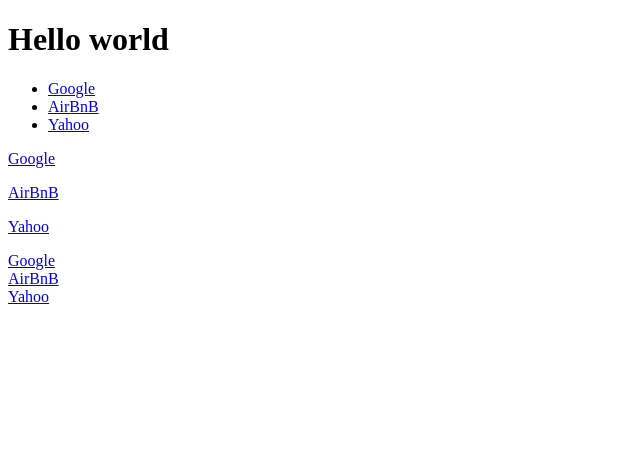
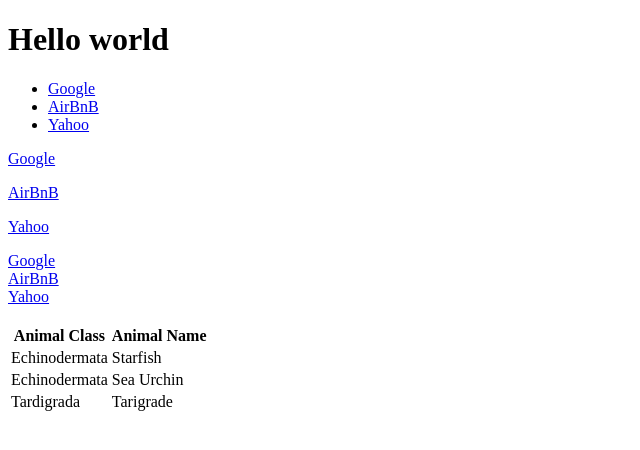
Before and after one commit to jonathanjwatson/day-3-warmup, a plain HTML site: page index.html in a window 1280 px wide. Shown: the whole page, without its empty margins (0-640 px from the left). Drawn offline with Linux system fonts and the light colour scheme.

Commit message:
added animal table

```diff
--- a/index.html
+++ b/index.html
@@ -41,5 +41,26 @@
     <a href="http://www.google.com">Google</a> <br />
     <a href="http://www.airbnb.com">AirBnB</a> <br />
     <a href="http://www.Yahoo.com">Yahoo</a> <br />
+
+    <br />
+    <!-- Create a table with 2 columns (animal class and animal name) and 4 rows of animals. -->
+    <table>
+      <tr>
+        <th>Animal Class</th>
+        <th>Animal Name</th>
+      </tr>
+      <tr>
+        <td>Echinodermata</td>
+        <td>Starfish</td>
+      </tr>
+      <tr>
+        <td>Echinodermata</td>
+        <td>Sea Urchin</td>
+      </tr>
+      <tr>
+        <td>Tardigrada</td>
+        <td>Tarigrade</td>
+      </tr>
+    </table>
   </body>
 </html>
```
